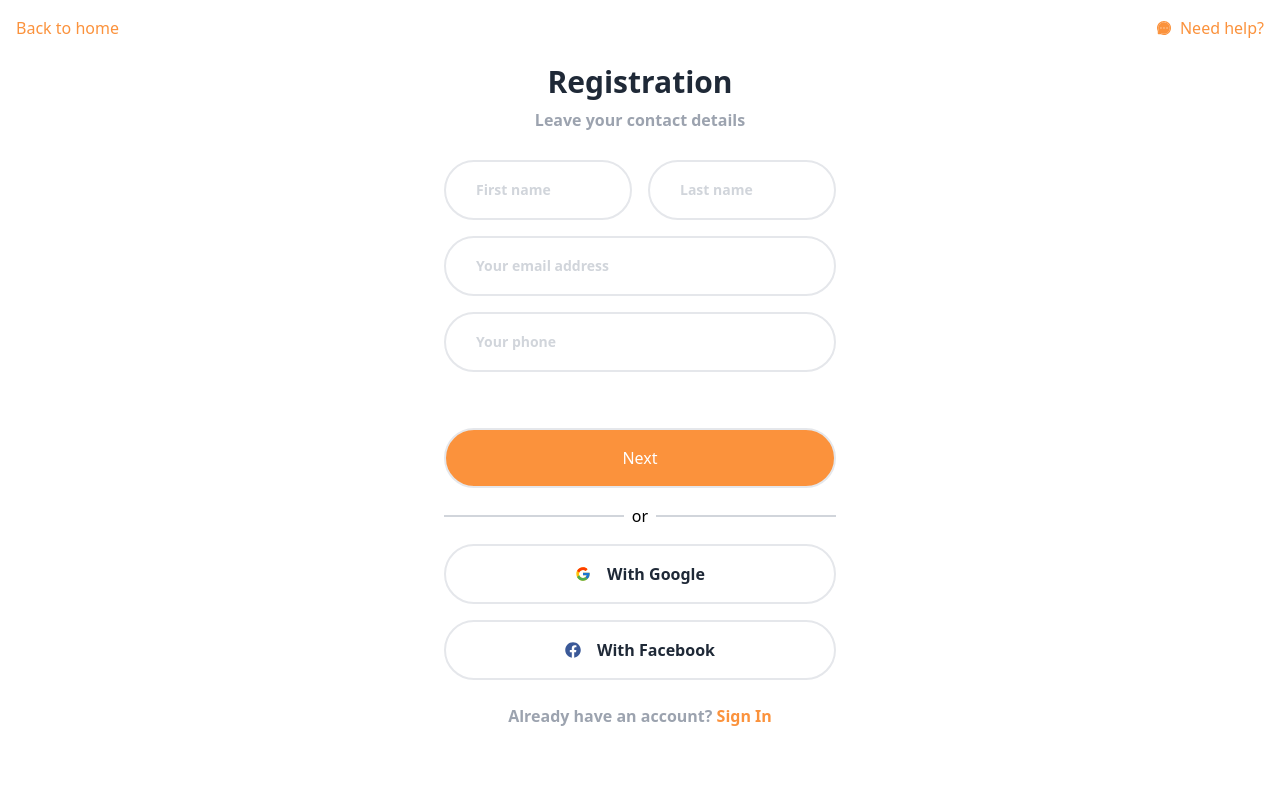
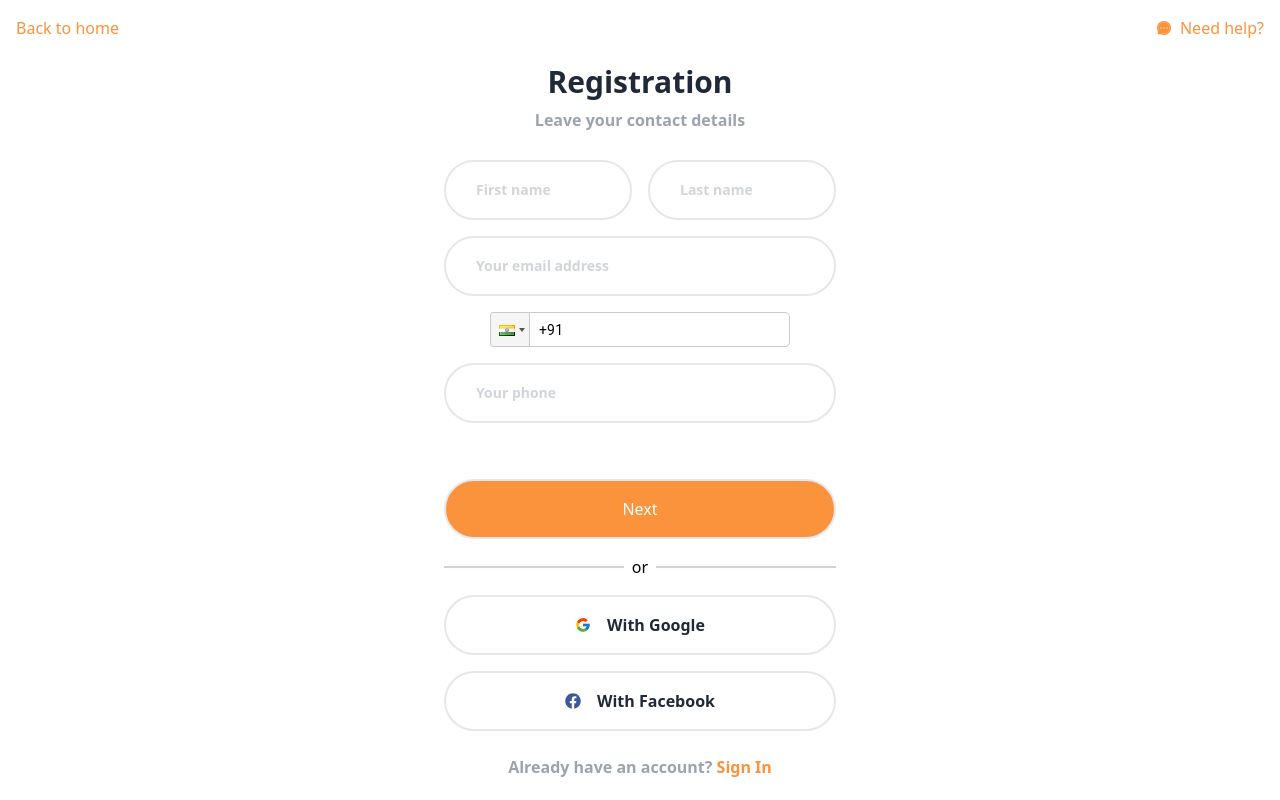
Before and after one commit to abhipshapatro/Registration, a React (Create React App) app: page / in a window 1280 px wide. Built offline with nearby package versions, Linux system fonts and the light colour scheme.

Commit message:
chore: modified file

```diff
--- a/src/screens/Screen1.jsx
+++ b/src/screens/Screen1.jsx
@@ -4,6 +4,7 @@ import { FcGoogle } from "react-icons/fc";
 import { FaFacebook } from "react-icons/fa";
 import { Link } from "react-router-dom";
 import { useFormik } from "formik";
+import PhoneNumberInput from "../components/PhoneNumberInput";
 
 const validateForm = (userInput) => {
   const errors = {};
@@ -21,7 +22,7 @@ const validateForm = (userInput) => {
   }
 
   if (!userInput.email) {
-    errors.email = "Please Enter Email ID";
+    errors.email = "Please Enter Email address";
   } else if (
     !/^[A-Z0-9._%+-]+@[A-Z0-9.-]+\.[A-Z]{2,4}$/i.test(userInput.email)
   ) {
@@ -130,6 +131,9 @@ const Screen1 = () => {
             ) : null}
         </div>
 
+        <div>
+          <PhoneNumberInput />
+        </div>
         {/* phone input */}
         <div className="w-full relative">
           <input
```
